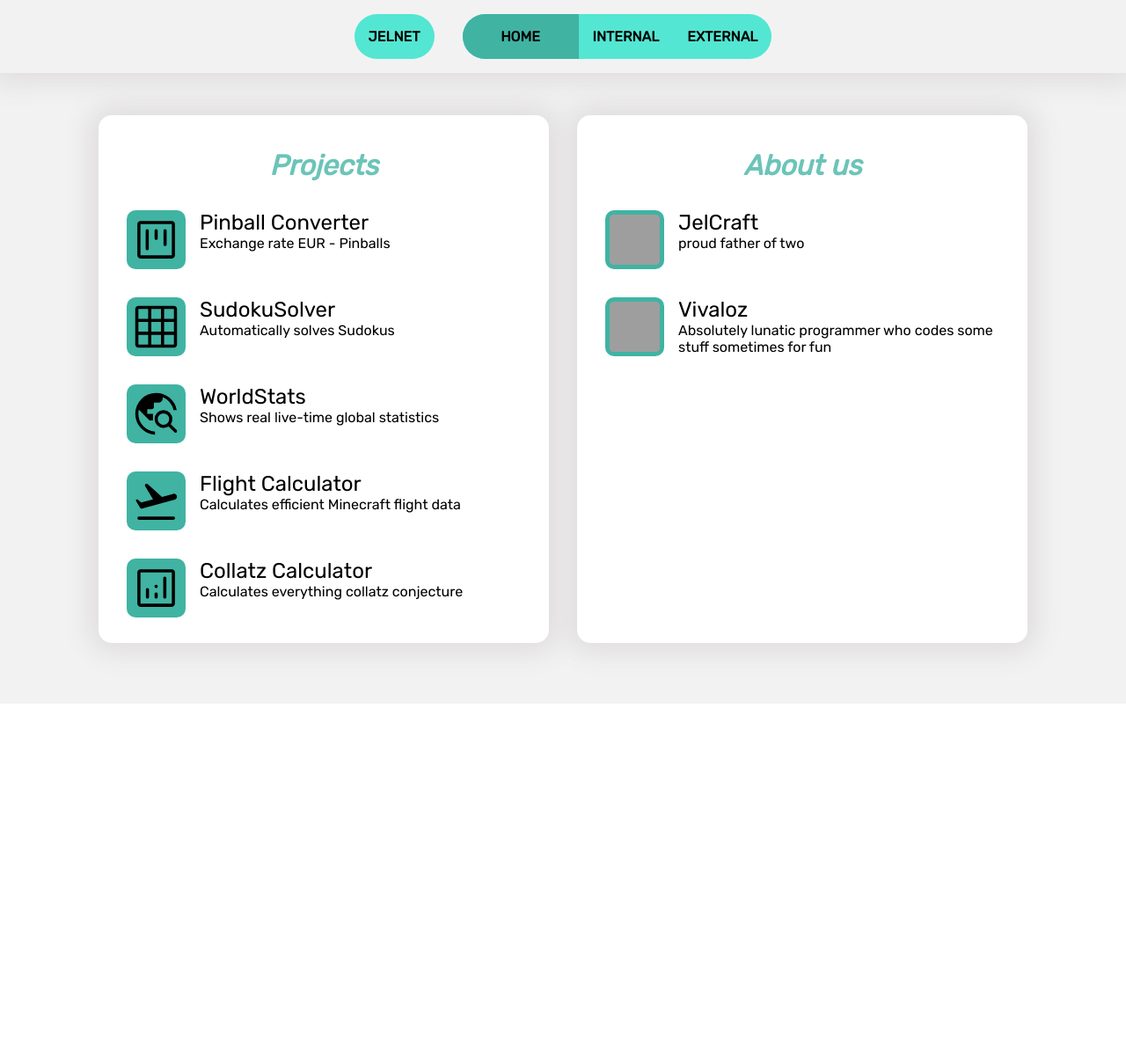
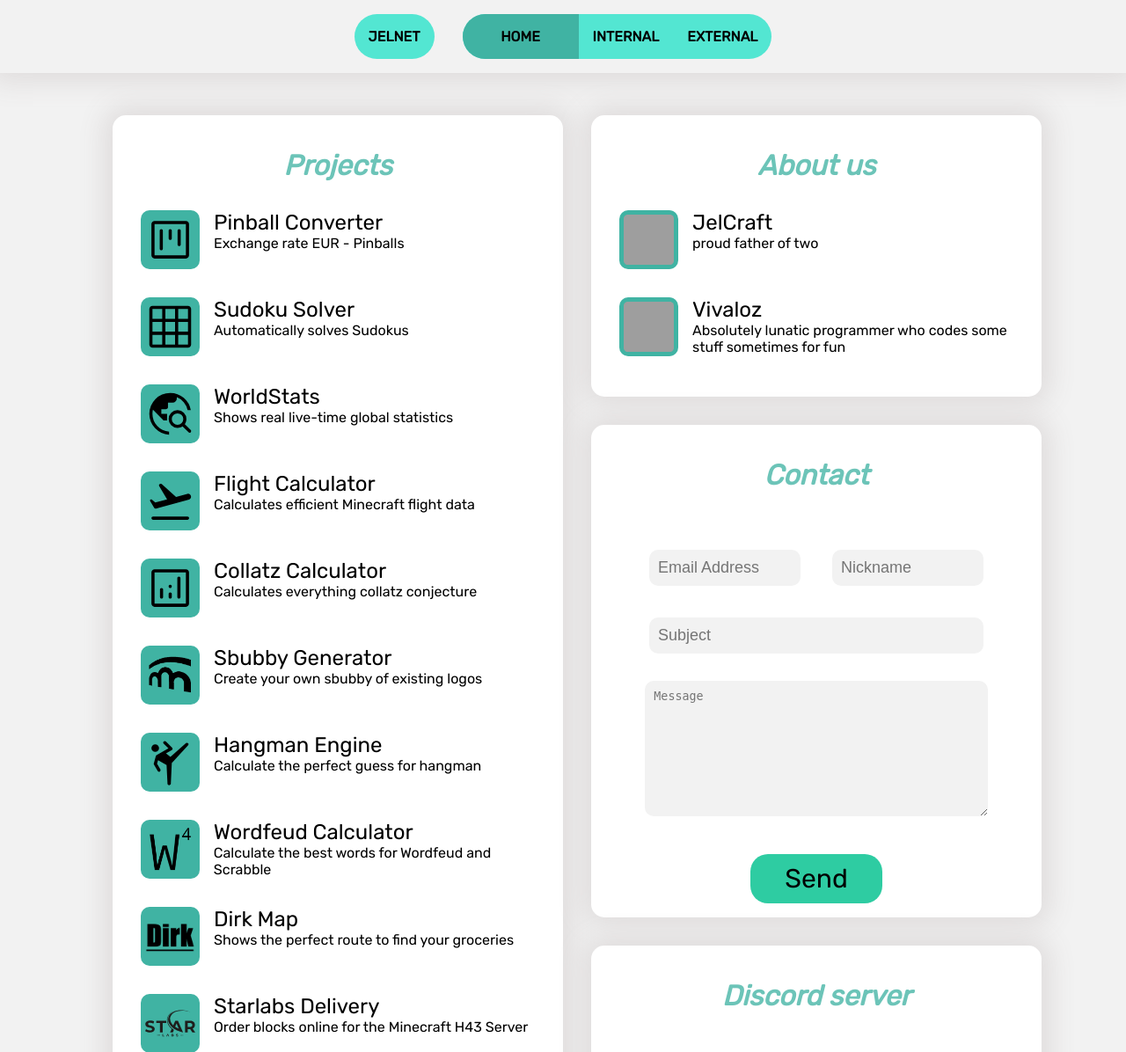
Before and after one commit to JelNet-webapplications/JelCraft-Homepage, a PHP site: page / in a window 1280 px wide. Shown: the top 1196 px of the page at 88% size. Before the commit the page ends 800 px from the top, so only its background shows below. Run offline with PHP 8.4, Linux system fonts and the light colour scheme; grey boxes are pictures that could not be loaded.

Commit message:
Laatste update van de dag
Co-authored-by: vivaloz <Vivaloz@users.noreply.github.com>

```diff
--- a/Site/index.html
+++ b/Site/index.html
@@ -26,7 +26,7 @@
                 </div>
             </div>
         </div>
-        <div class="curtains">
+        <div class="curtains" id="projects">
             <div class="container">
                 <p1 style="color: white;"></p1>
                 <p1><br>Projects</br></p1>
@@ -43,7 +43,7 @@
                     <div class="project" id="sudokusolver">
                         <img src="./imgs/SudokuSolver.svg">
                         <div>
-                            <p2>SudokuSolver</p2>
+                            <p2>Sudoku Solver</p2>
                             <p3><br>Automatically solves Sudokus</br></p3>
                         </div>
                     </div>
@@ -75,11 +75,103 @@
                         </div>
                     </div>
                 </a>
+                <a class="link" href="">
+                    <div class="project" id="logomaker">
+                        <img height="57.4px" src="./imgs/sbubby.png">
+                        <div>
+                            <p2>Sbubby Generator</p2>
+                            <p3><br>Create your own sbubby of existing logos</br></p3>
                         </div>
-            <div class="container">
+                    </div>
+                </a>
+                <a class="link" href="">
+                    <div class="project" id="hangmanengine">
+                        <img height="57.4px" src="./imgs/hangman.svg">
+                        <div>
+                            <p2>Hangman Engine</p2>
+                            <p3><br>Calculate the perfect guess for hangman</br></p3>
+                        </div>
+                    </div>
+                </a>
+                <a class="link" href="">
+                    <div class="project" id="wordfeudcalculator">
+                        <img height="57.4px" src="./imgs/wordfeud.png">
+                        <div>
+                            <p2>Wordfeud Calculator</p2>
+                            <p3><br>Calculate the best words for Wordfeud and Scrabble</br></p3>
+                        </div>
+                    </div>
+                </a>
+                <a class="link" href="">
+                    <div class="project" id="dirkmap">
+                        <img height="57.4px" src="./imgs/dirk.png">
+                        <div>
+                            <p2>Dirk Map</p2>
+                            <p3><br>Shows the perfect route to find your groceries</br></p3>
+                        </div>
+                    </div>
+                </a>
+                <a class="link" href="">
+                    <div class="project" id="starlabsdelivery">
+                        <img height="57.4px" src="./imgs/starlabs.svg">
+                        <div>
+                            <p2>Starlabs Delivery</p2>
+                            <p3><br>Order blocks online for the Minecraft H43 Server</br></p3>
+                        </div>
+                    </div>
+                </a>
+                <a class="link" href="">
+                    <div class="project" id="tobedetermined">
+                        <img height="57.4px" src="./imgs/unknown.png">
+                        <div>
+                            <p2>To be determined</p2>
+                            <p3><br>Non-applicable</br></p3>
+                        </div>
+                    </div>
+                </a>
+                <a class="link" href="">
+                    <div class="project" id="tobedetermined">
+                        <img height="57.4px" src="./imgs/unknown.png">
+                        <div>
+                            <p2>To be determined</p2>
+                            <p3><br>Non-applicable</br></p3>
+                        </div>
+                    </div>
+                </a>
+                <a class="link" href="">
+                    <div class="project" id="tobedetermined">
+                        <img height="57.4px" src="./imgs/unknown.png">
+                        <div>
+                            <p2>To be determined</p2>
+                            <p3><br>Non-applicable</br></p3>
+                        </div>
+                    </div>
+                </a>
+                <a class="link" href="">
+                    <div class="project" id="tobedetermined">
+                        <img height="57.4px" src="./imgs/unknown.png">
+                        <div>
+                            <p2>To be determined</p2>
+                            <p3><br>Non-applicable</br></p3>
+                        </div>
+                    </div>
+                </a>
+                <a class="link" href="">
+                    <div class="project" id="tobedetermined">
+                        <img height="57.4px" src="./imgs/unknown.png">
+                        <div>
+                            <p2>To be determined</p2>
+                            <p3><br>Non-applicable</br></p3>
+                        </div>
+                    </div>
+                </a>
+            </div>
+
+            <div id="curtain2">
+                <div class="container" id="about-us">
                     <p1 style="color: white;"></p1>
                     <p1><br>About us</br></p1>
-                <div class="project">
+                    <div class="project" >
                         <img height='75px' width='75px' src="https://cdn.discordapp.com/avatars/513317153425063957/9504e36345ad9f622815996571b5d845.webp?size=100">
                         <div>
                             <p2>JelCraft</p2>
@@ -100,8 +192,32 @@
                             <p2>dekippenkoning</p2>
                             <p3><br>kip</br></p3>
                         </div>
+                    </div>-->
+
                 </div>
-                -->
+                <div class="container" id="extra-content">
+                    <p1 style="color: white;"></p1>
+                    <p1><br>Contact</br></p1>
+                    <div id="form-container">
+                        <form action="https://formsubmit.co/jelcraft@outlook.com" method="POST">
+                            <div id="top-row">
+                                <input type="email" name="email" placeholder="Email Address">
+                                <input type="text" name="name" placeholder="Nickname">
+                            </div>
+                            <input type="text" name="subject" placeholder="Subject">
+                            <div class="center-container">
+                                <textarea name="message" placeholder="Message"></textarea>
+                            </div>
+                            <div class="center-container">
+                                <button type="submit">Send</button>
+                            </div>
+                        </form>
+                      </div>
+                </div>
+                <div class="container" id="discord-server">
+                    <p1 style="color: white;"></p1>
+                    <p1><br>Discord server</br></p1>
+                    <iframe src="https://discord.com/widget?id=586500162415755275&theme=dark" width="500" height="500" allowtransparency="true" frameborder="0" sandbox="allow-popups allow-popups-to-escape-sandbox allow-same-origin allow-scripts"></iframe>
                 </div>
             </div>
         <!-- ad
--- a/Site/script.js
+++ b/Site/script.js
@@ -12,11 +12,11 @@ function testforMobile(){
     // window.open('https://www.youtube.com/watch?v=dQw4w9WgXcQ');
       document.getElementById("html").style.display = 'none';
       document.getElementById("notifyPhone").style.display = 'block';
-      console.log(document.getElementById("notifyPhone").style.display);
+      // console.log(document.getElementById("notifyPhone").style.display);
   } else {
       document.getElementById("html").style.display = 'block';
       document.getElementById("notifyPhone").style.display = 'none';
-      console.log(document.getElementById("notifyPhone").style.display);
+      // console.log(document.getElementById("notifyPhone").style.display);
   }
 
 }
--- a/Site/style.css
+++ b/Site/style.css
@@ -75,11 +75,36 @@ p2 {
     justify-content: center;
     text-align: center;
 }
+
+
+#about-us {
+    height: 20em;
+    width:100%;
+    height: 20em;
+}
+#extra-content {
+    height: max-content;
+    margin-top:2em;
+    width:100%;
+    height:35em;
+}
+#discord-server {
+    height: max-content;
+    margin-top:2em;
+    width:100%;
+    height:40em;
+}
+
+#projects {
+    height:103em;
+}
+#curtain2 {
+    width:40%;
+}
 .container {
     margin: 1em;
     margin-top: 3em;
     width: 40%;
-    height: 600px;
     border: none;
     border-radius: 15px;
     background-color: white;
@@ -118,6 +143,14 @@ p2 {
     border-radius: 10px;
     margin-left:2.5em;
 }
+.footer {
+    display:flex;
+    justify-content: center;
+}
+img#ad {
+    width:calc(80% + 2em);
+    border-radius:10px;
+}
 
 
 
@@ -130,11 +163,92 @@ p2 {
 
 
 
-.footer {
+
+
+
+
+
+
+
+
+
+
+button:hover {
+    transition:  all 0.3s ease 0s;
+    background-color: #2affcb;
+    color:black;
+}
+
+button {
+    transition:  all 0.3s ease 0s;
+    margin-top: 10px;
+    background-color: #2ecca2;
+    width: 90%;
+    border: none;
+    padding: 10px;
+    border-radius: 10px;
+    font-size: 30px;
+    margin-top: auto;
+    font-family: 'Rubik';
+    font-weight: lighter;
+}
+
+#form-container {
+    display:flex;
+    align-items: center;
+    justify-content: center;
+}
+
+form {
+    padding:3em;
+    border-radius: 15px;
+    display:grid;
+    width:100%;
+    margin-bottom: 3em;
+}
+
+input, textarea {
+    background-color: #f2f2f2;
+    margin:1em;
+    padding:10px;
+    border-style: none;
+    border-radius: 10px;
+}
+
+input[name="email"], input[name="name"] {
+    width: 50%;
+}
+
+input[name="email"], input[name="name"], input[name="subject"] {
+    font-size: large;
+}
+
+.center-container {
     display:flex;
     justify-content: center;
+    align-items: center;
 }
-img#ad {
-    width:calc(80% + 2em);
-    border-radius:10px;
+
+textarea {
+    height:10em;
+    text-align: left;
+    resize:vertical;
+    min-height: 2em;
+    max-height: 30em;
+    overflow:auto;
+    width:95%;
 }
+
+#top-row {
+    display:flex;
+}
+
+button[type=Submit] {
+    margin-top: 1em;
+    width:5em;
+    border-radius: 20px;
+}
+
+iframe {
+    margin-top: 1em;
+}
```
Also changed, not shown: Site/imgs/dirk.png (added), Site/imgs/hangman.svg (added), Site/imgs/sbubby.png (added), Site/imgs/starlabs.svg (added), Site/imgs/unknown.png (added), Site/imgs/wordfeud.png (added), Site/imgs/wordfeud.svg (added). Lines whose indentation alone changed are shown as unchanged.
